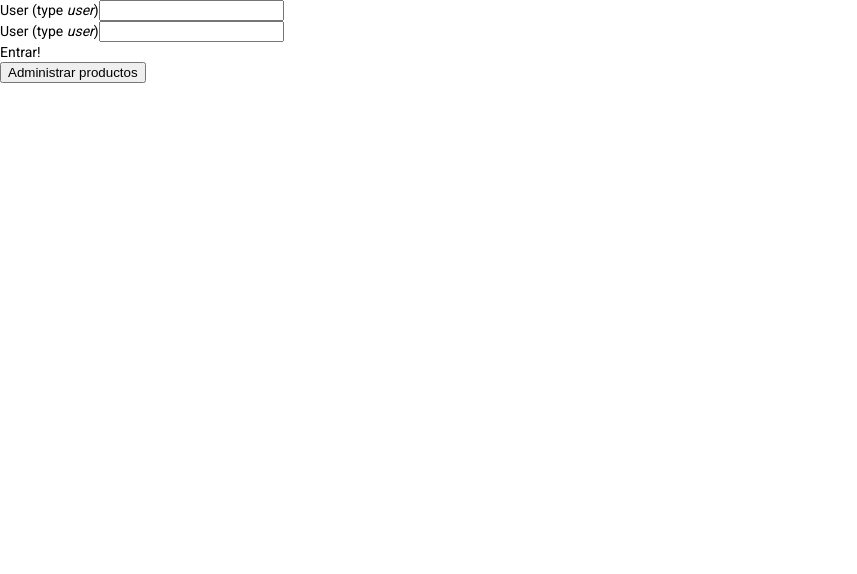
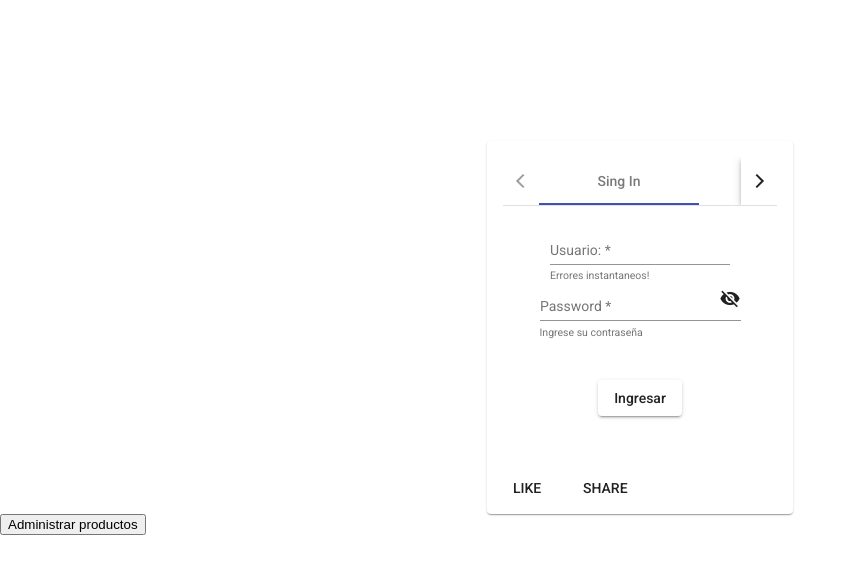
Before and after one commit to JuanPabloBC7/PROGRAMACION_WEB, an Angular app in the folder PRODUCTOS/: page /Login in a window 1280 px wide. Shown: the top 574 px of the page, without its empty margins (0-857 px from the left). Built offline with nearby package versions, Linux system fonts and the light colour scheme.

Commit message:
Creación de Login y Singin en html frontend

```diff
--- a/PRODUCTOS/src/app/components/menu/administrar-productos/administrar-productos.component.html
+++ b/PRODUCTOS/src/app/components/menu/administrar-productos/administrar-productos.component.html
@@ -90,6 +90,7 @@
                     <ng-container matColumnDef="ColumnaAccionFE">
                         <th mat-header-cell *matHeaderCellDef> ACCIONES </th>
                         <td mat-cell *matCellDef="let element" class="action-link">
+                            <a href="/AP"><mat-icon aria-hidden="false" aria-label="Example Delete icon">description</mat-icon></a>
                             <a href="/AP"><mat-icon aria-hidden="false" aria-label="Example Delete icon">edit</mat-icon></a>
                             <a href="/AP"><mat-icon aria-hidden="false" aria-label="Example Delete icon">delete</mat-icon></a>
                             <!-- <a (click)="openDialog('Update',element)">Edit</a> |
--- a/PRODUCTOS/src/app/components/menu/menu/menu.component.html
+++ b/PRODUCTOS/src/app/components/menu/menu/menu.component.html
@@ -11,10 +11,14 @@
   </mat-sidenav>
   <mat-sidenav-content>
     <mat-toolbar color="primary">
-      <button type="button" aria-label="Toggle sidenav" mat-icon-button (click)="drawer.toggle()" *ngIf="isHandset$ | async">
-        <mat-icon aria-label="Side nav toggle icon">menu</mat-icon>
-      </button>
-      <span>PRODUCTOS</span>
+        <div class="container">
+          <button mat-mini-fab type="button" color="primary" aria-label="Toggle sidenav"  (click)="drawer.toggle()" > <!-- *ngIf="isHandset$ | async" -->
+            <mat-icon aria-label="Side nav toggle icon">menu</mat-icon>
+          </button>
+        </div>
+      <div class="container" style="margin: auto;">
+        <span>PRODUCTOS</span>
+      </div>
     </mat-toolbar>
     <!-- Add Content Here -->
     <ng-content></ng-content>
--- a/PRODUCTOS/src/app/components/principal/login/login.component.css
+++ b/PRODUCTOS/src/app/components/principal/login/login.component.css
@@ -0,0 +1,30 @@
+.conteiner-login {
+    padding-top: 11%;
+}
+
+.card {
+    width: 21.4%;
+    margin: auto;
+}
+
+.mat-card-header {
+    justify-content: center;
+}
+
+.flex-column {
+    display: flex;
+    flex-wrap: wrap;
+    justify-content: center;
+    align-items: center;
+    flex-direction: row;
+}
+
+.flex-row {
+    width: 50%;
+    padding-left: 0%;
+    display: flex;
+    flex-wrap: wrap;
+    justify-content: center;
+    align-items: center;
+    flex-direction: row;
+}
--- a/PRODUCTOS/src/app/components/principal/login/login.component.html
+++ b/PRODUCTOS/src/app/components/principal/login/login.component.html
@@ -1,14 +1,118 @@
+<div class="conteiner-login">
+    <mat-card class="card">
+        <mat-card-header>
+            <!-- <mat-icon aria-hidden="false" >account_circle</mat-icon> -->
+            <!-- <mat-card-title>Shiba Inu</mat-card-title> -->
+            <!-- <mat-card-subtitle>Dog Breed</mat-card-subtitle> -->
+        </mat-card-header>
+        <mat-card-content>
+            <mat-tab-group mat-align-tabs="start">
+                <mat-tab label="Sing In">
+                    <br>
+                    <div class="flex-conteiner">
                         <form class="form-inline" *ngIf="!authService.getUser()">
+                            <div class="flex-column">
+                                <form>
+                                    <mat-form-field class="example-full-width">
+                                        <mat-label for="username">Usuario:</mat-label>
+                                        <input matInput [formControl]="emailFormControl" [errorStateMatcher]="matcher" placeholder="admin@example.com" name="username" #username>
+                                        <mat-hint>Errores instantaneos!</mat-hint>
+                                        <mat-error *ngIf="emailFormControl.hasError('email') && !emailFormControl.hasError('required')">
+                                            Por favor ingrese un usuario valido.
+                                        </mat-error>
+                                        <mat-error *ngIf="emailFormControl.hasError('required')">
+                                            Usuario es <strong>requerido</strong>.
+                                        </mat-error>
+                                    </mat-form-field>
+                                </form>
+                            </div>
+                            <div class="flex-column">
+                                <form [formGroup]="signin">
+                                    <mat-form-field for="password">
+                                        <input matInput placeholder="Password" [type]="hide ? 'password' : 'text'" formControlName="password" required name="password" #password>
+                                        <mat-icon matSuffix (click)="hide = !hide">{{hide ? 'visibility_off' : 'visibility'}}</mat-icon>
+                                        <mat-hint *ngIf="!passwordInput.value">Ingrese su contrase&ntilde;a</mat-hint>
+                                    </mat-form-field>
+                                </form>
+                            </div>
+                            <div class="flex-column" style="padding-top: 15%">
+                                <button mat-raised-button (click)="login(username.value, password.value)">Ingresar</button>
+                                {{mensajeError}}
+                            </div>
+                        </form>
+                    </div>
+                    <div class="flex-conteiner">
+                        <div class="flex-column">
+                            <div class="flex-row" style="padding: 15px">
+                                <button mat-raised-button (click)="logout()" *ngIf="authService.getUser()" align="center">Salir</button>
+                            </div>
+                        </div>
+                    </div>
+                    <!-- <form class="form-inline" *ngIf="!authService.getUser()">
                         <div class="form-group">
                             <label for="username">User (type <em>user</em>)</label>
                             <input class="form-control" name="username" #username>
                         </div>
                         <div class="form-group">
-        <label for="password">User (type <em>user</em>)</label>
+                            <label for="password">Password (type <em>password</em>)</label>
                             <input class="form-control" name="password" #password>
                         </div>
                         <a class="btn btn-default" (click)="login(username.value, password.value)">Entrar!</a>
                         {{mensajeError}}
                     </form>
-<a class="btn btn-default" (click)="logout()" *ngIf="authService.getUser()">Salir!</a>
+                    <a class="btn btn-default" (click)="logout()" *ngIf="authService.getUser()">Salir!</a> -->
+                </mat-tab>
+                <mat-tab label="Sing Up">
+                    <div class="flex-conteiner">
+                        <div class="flex-column">
+                            <div class="flex-row" style="padding-top: 15px">
+                                <mat-form-field>
+                                    <mat-label>Nombre:</mat-label>
+                                    <input matInput placeholder="Andres Peres">
+                                </mat-form-field>
+                            </div>
+                        </div>
+                        <div class="flex-column">
+                            <div class="flex-row">
+                                <form>
+                                    <mat-form-field>
+                                        <mat-label>Usuario:</mat-label>
+                                        <input matInput [formControl]="emailFormControl" [errorStateMatcher]="matcher" placeholder="admin@example.com">
+                                        <mat-hint>Errores instantaneos!</mat-hint>
+                                        <mat-error *ngIf="emailFormControl.hasError('email') && !emailFormControl.hasError('required')">
+                                            Por favor ingrese un usuario valido.
+                                        </mat-error>
+                                        <mat-error *ngIf="emailFormControl.hasError('required')">
+                                            Usuario es <strong>requerido</strong>.
+                                        </mat-error>
+                                    </mat-form-field>
+                                </form>
+                            </div>
+                        </div>
+                        <div class="flex-column">
+                            <div class="flex-row">
+                                <form [formGroup]="signin">
+                                    <mat-form-field>
+                                        <input matInput placeholder="Password" [type]="hide ? 'password' : 'text'" formControlName="password" required>
+                                        <mat-icon matSuffix (click)="hide = !hide">{{hide ? 'visibility_off' : 'visibility'}}</mat-icon>
+                                        <mat-hint *ngIf="!passwordInput.value">Ingrese su contrase&ntilde;a</mat-hint>
+                                    </mat-form-field>
+                                </form>
+                            </div>
+                        </div>
+                        <div class="flex-column">
+                            <div class="flex-row" style="padding: 15px">
+                                <button mat-raised-button>Registrar</button>
+                            </div>
+                        </div>
+                    </div>
+                </mat-tab>
+            </mat-tab-group>
+        </mat-card-content>
+        <mat-card-actions>
+            <button mat-button>LIKE</button>
+            <button mat-button>SHARE</button>
+        </mat-card-actions>
+    </mat-card>
+</div>
 <button (click)="NavegarHaciaAdministrarProductos()">Administrar productos</button>
--- a/PRODUCTOS/src/app/components/principal/login/login.component.ts
+++ b/PRODUCTOS/src/app/components/principal/login/login.component.ts
@@ -1,14 +1,34 @@
 import { Component, OnInit } from '@angular/core';
 import { Router } from '@angular/router';
 import {AuthService} from '../../../services/auth.service';
+import { FormGroup, FormControl, Validators, ReactiveFormsModule, FormGroupDirective, NgForm } from '@angular/forms';
+import {ErrorStateMatcher} from '@angular/material/core';
 
 @Component({
   selector: 'app-login',
   templateUrl: './login.component.html',
   styleUrls: ['./login.component.css']
 })
+
+
+
 export class LoginComponent implements OnInit {
   mensajeError: string;
+
+  signin: FormGroup = new FormGroup({
+    email: new FormControl('', [Validators.email, Validators.required ]),
+    password: new FormControl('', [Validators.required, Validators.min(3) ])
+  });s
+  hide = true;
+  get emailInput() { return this.signin.get('email'); }
+  get passwordInput() { return this.signin.get('password'); }
+
+emailFormControl = new FormControl('', [
+    Validators.required,
+    Validators.email,
+  ]);
+
+  matcher = new MyErrorStateMatcher();
 
   constructor(private router: Router, public authService: AuthService) {
     this.mensajeError = '';
@@ -23,7 +43,7 @@ export class LoginComponent implements OnInit {
       this.mensajeError = 'Login incorrecto.';
       setTimeout(
         function() {
-          return this.mensajeError = '';
+          return this.mensajeError = 'Login incorrecto.';
         }.bind(this), 2500
       );
     }
@@ -40,3 +60,11 @@ export class LoginComponent implements OnInit {
     this.router.navigate(['/AP'])
   }
 }
+
+
+export class MyErrorStateMatcher implements ErrorStateMatcher {
+  isErrorState(control: FormControl | null, form: FormGroupDirective | NgForm | null): boolean {
+    const isSubmitted = form && form.submitted;
+    return !!(control && control.invalid && (control.dirty || control.touched || isSubmitted));
+  }
+}
--- a/PRODUCTOS/src/app/material/material.module.ts
+++ b/PRODUCTOS/src/app/material/material.module.ts
@@ -42,7 +42,7 @@ import {MatToolbarModule} from '@angular/material/toolbar';
 import {MatTooltipModule} from '@angular/material/tooltip';
 import {MatTreeModule} from '@angular/material/tree';
 import {OverlayModule} from '@angular/cdk/overlay';
-
+import { FormGroup, FormControl, Validators, ReactiveFormsModule } from '@angular/forms';
 const MaterialComponents = [
   A11yModule,
   ClipboardModule,
@@ -88,6 +88,7 @@ const MaterialComponents = [
   OverlayModule,
   PortalModule,
   ScrollingModule,
+  ReactiveFormsModule,
 ];
 
 @NgModule({
--- a/PRODUCTOS/src/app/services/auth.service.ts
+++ b/PRODUCTOS/src/app/services/auth.service.ts
@@ -8,7 +8,7 @@ export class AuthService {
   constructor() { }
 
   login(user: string, password: string): boolean {
-    if (user === 'user' && password === 'password') {
+    if (user === 'jpbalan@correo.url.edu.gt' && password === 'hola123') {
       localStorage.setItem('username', user);
       return true;
     }
```
Lines whose indentation alone changed are shown as unchanged.
